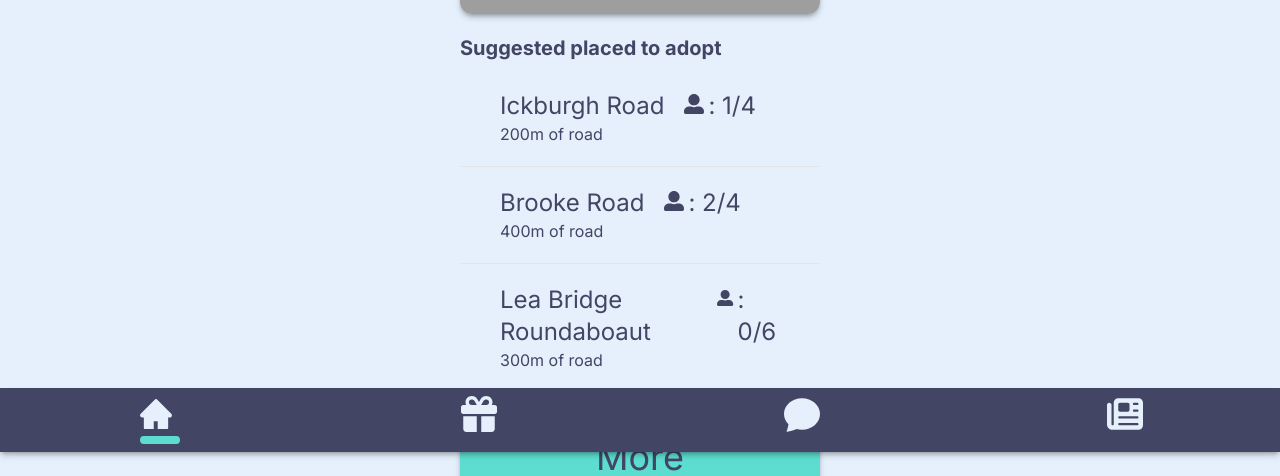
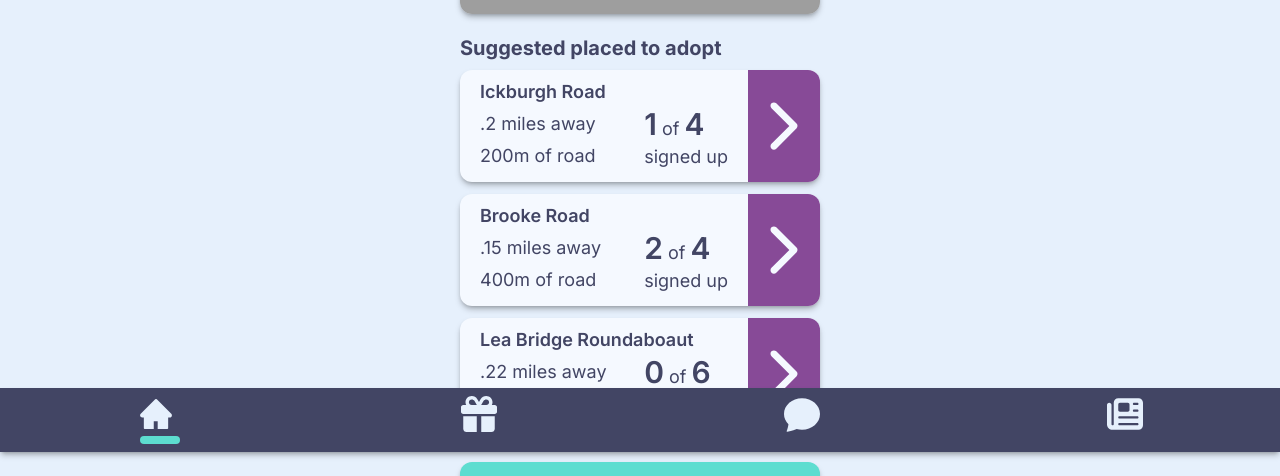
Before and after one commit to Romanief/pidgeon, a Next.js app: page / in a window 1280 px wide. Shown: the part 352-828 px from the top of the page. Built offline with nearby package versions, Linux system fonts and the light colour scheme; grey boxes are pictures that could not be loaded.

Commit message:
Replaced post

```diff
--- a/components/Post.tsx
+++ b/components/Post.tsx
@@ -3,6 +3,7 @@
 import React, { useState } from 'react'
 
 import { FaUserAlt } from "react-icons/fa";
+import { IoIosArrowForward } from "react-icons/io";
 
 function Post(
   {
@@ -10,11 +11,13 @@ function Post(
     description,
     heros,
     herosNeeded = 5,
+    distance
   } : {
     title: string,
     description: string,
     heros: number,
     herosNeeded?: number,
+    distance: string
   }
   ) {
     const [selected, setSelected] = useState(false)
@@ -24,12 +27,23 @@ function Post(
     }
 
     return (
-      <div onClick={handleClick} className='fex flex-col border-b border-neutral-200 px-10 py-5 hover:bg-dirtyWhite cursor-pointer'>
-        <div className='flex text-2xl gap-5'>
-          <div className=''>{title}</div>
-          <div className='flex'><FaUserAlt className='text-xl mt-1 mr-1'/>: {selected ? heros + 1 : heros}/{herosNeeded}</div>
+      <div onClick={handleClick} className='flex cursor-pointer justify-between w-full h-28 bg-dirtWhite rounded-xl mb-3 shadow-md shadow-black/25'>
+        <div className='w-4/5 flex flex-col text-lg px-5 py-2'>
+        <div className='font-semibold'>{title}</div>
+          <div className='flex justify-between'>
+            <div>
+              <div className='pt-1'>{distance} miles away</div>
+              <div className='pt-1'>{description}</div>
+            </div>
+            <div className='flex flex-col'>
+              <div><span className='text-3xl font-semibold'>{heros}</span> of <span className='text-3xl font-semibold'>{herosNeeded}</span></div>
+              <div>signed up</div>
+            </div>
+          </div>
         </div>
-        <div>{description}</div>
+        <div className='bg-pPurple w-1/5 rounded-r-xl pt-5'>
+        <IoIosArrowForward className='text-dirtWhite text-7xl'/>
+        </div>
       </div>
     )
   }
```
